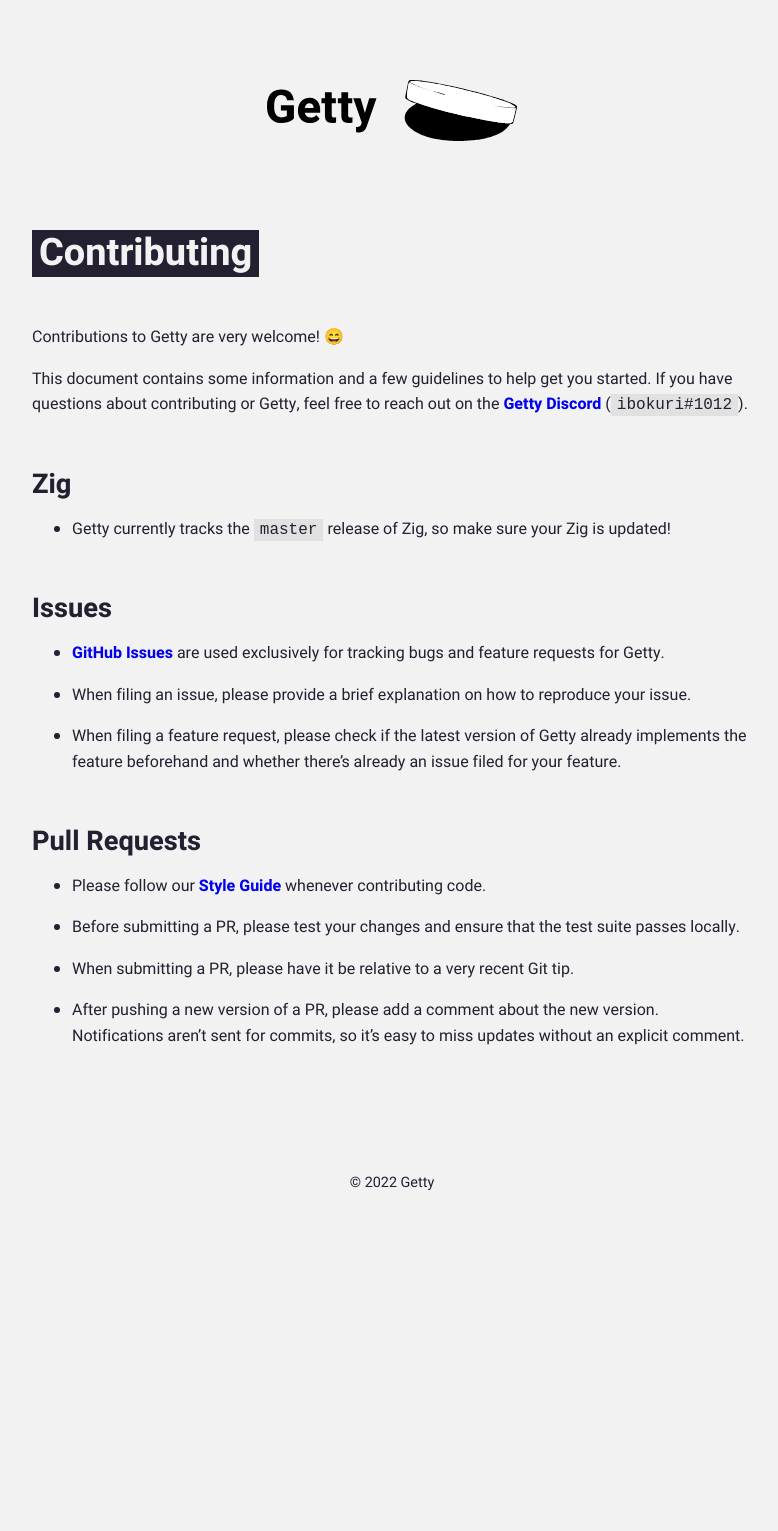
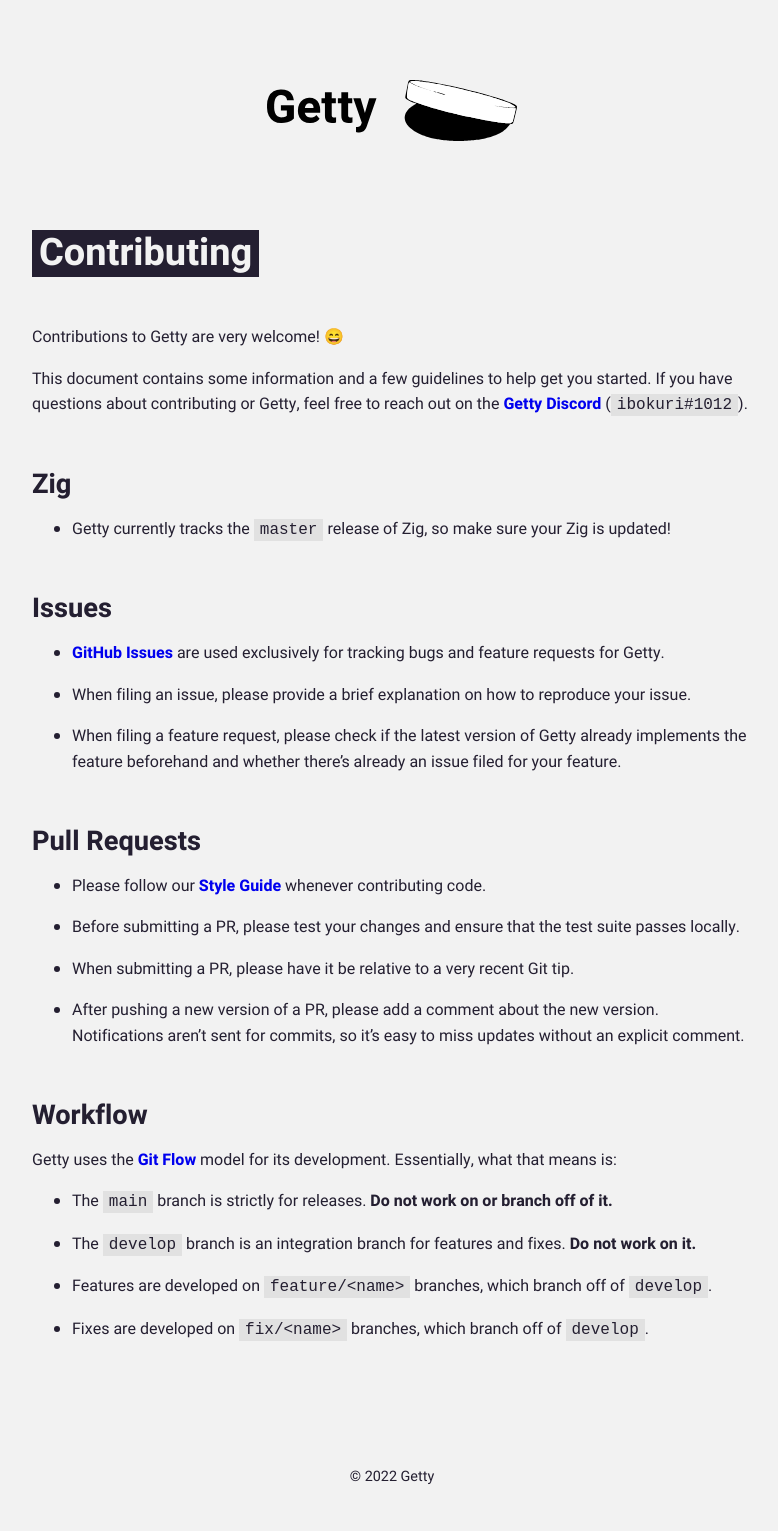
Before and after one commit to getty-zig/getty.so, a Jekyll site: the page built from pages/contributing/index.md, in a window 1280 px wide. Shown: the whole page, without its empty margins (248-1026 px from the left). Built offline with Jekyll 4.4.1, drawn with Linux system fonts in a browser that asks for light colours; before the commit the page ends 1237 px from its top, so only the background shows below that.

Commit message:
contributing: Add workflow section

```diff
--- a/pages/contributing/index.md
+++ b/pages/contributing/index.md
@@ -27,7 +27,6 @@ started. If you have questions about contributing or Getty, feel free to reach o
 
 ## Pull Requests
 
-
 - Please follow our [Style Guide](/style-guide) whenever contributing code.
 
 - Before submitting a PR, please test your changes and ensure that the test suite passes locally.
@@ -37,3 +36,15 @@ started. If you have questions about contributing or Getty, feel free to reach o
 - After pushing a new version of a PR, please add a comment about the new
   version. Notifications aren't sent for commits, so it's easy to miss updates
   without an explicit comment.
+
+## Workflow
+
+Getty uses the [Git Flow](https://www.atlassian.com/git/tutorials/comparing-workflows/gitflow-workflow) model for its development. Essentially, what that means is:
+
+- The `main` branch is strictly for releases. **Do not work on or branch off of it.**
+
+- The `develop` branch is an integration branch for features and fixes. **Do not work on it.**
+
+- Features are developed on `feature/<name>` branches, which branch off of `develop`.
+
+- Fixes are developed on `fix/<name>` branches, which branch off of `develop`.
```
